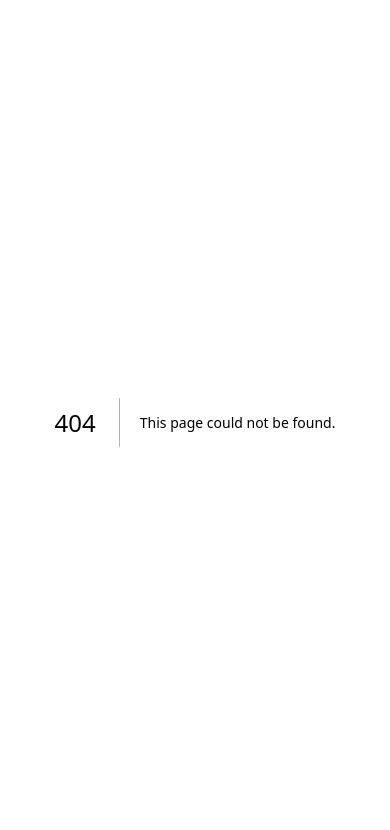
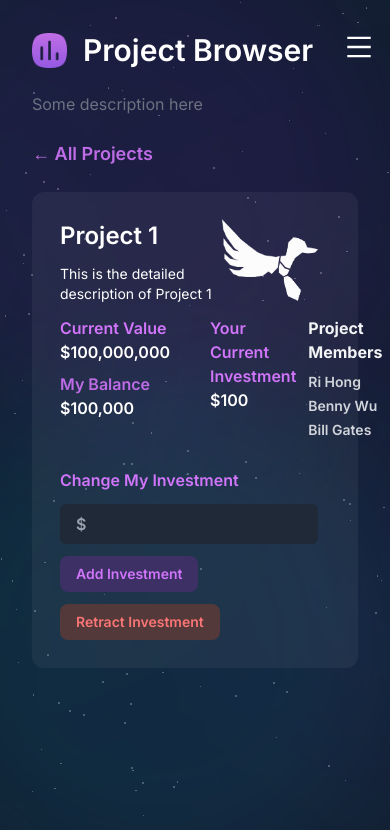
Before and after one commit to GeeseHacks/judging.geesehacks.com, a Next.js app: page /dashboard/project-browser/1 in a window 390 px wide. Before the commit this address had no page. Shown: the top 830 px of the page. Built offline with nearby package versions, Linux system fonts and the light colour scheme.

Commit message:
responsive investment page

```diff
--- a/app/dashboard/project-browser/ProjectBrowser.tsx
+++ b/app/dashboard/project-browser/ProjectBrowser.tsx
@@ -1,9 +1,11 @@
-"use client";
+'use client';
 
 import Image from "next/image";
+import { useRouter } from "next/navigation";
 import { useState } from "react";
 
 const ProjectBrowser = () => {
+  const router = useRouter();
   const [activeTab, setActiveTab] = useState("All Projects");
 
   const projects = [
@@ -32,6 +34,10 @@ const ProjectBrowser = () => {
           icon: "/static/icons/geesehacks.png",
       },
   ];
+
+  const handleCardClick = (projectID: number) => {
+      router.push(`project-browser/${projectID}`);
+  };
 
   return (
     <div className="relative flex flex-col h-full">
@@ -82,6 +88,7 @@ const ProjectBrowser = () => {
           {projects.map((project) => (
             <div
               key={project.id}
+              onClick={() => handleCardClick(project.id)}
               className="bg-opacity-5 bg-gradient-to-r from-[#815CD1]/5 to-[#6F9297]/5 p-6 sm:p-8 md:p-10 rounded-lg shadow-lg relative flex flex-col w-full max-w-full"
             >
               <div className="absolute top-1 right-4 m-5 w-10 h-10">
--- /dev/null
+++ b/app/dashboard/project-browser/[id]/page.tsx
@@ -0,0 +1,115 @@
+'use client';
+
+import Image from "next/image";
+import { useRouter } from "next/navigation";
+import { useParams } from "next/navigation";
+
+const ProjectDetails = () => {
+  const { id } = useParams();
+  const router = useRouter();
+
+  if (!id) return <div>Loading...</div>;
+
+  // Simulated static data based on the project ID.
+  const project = {
+    id: Number(id),
+    name: `Project ${id}`,
+    description: `This is the detailed description of Project ${id}`,
+    icon: "/static/icons/geesehacks.png",
+    currentValue: "$100,000,000",
+    yourInvestment: "$100",
+    balance: "$100,000",
+    projectMembers: ["Ri Hong", "Benny Wu", "Bill Gates"],
+  };
+
+  return (
+    <div className="relative flex flex-col h-full">
+      <div className="absolute -top-24 -left-36 w-[500px] h-[500px] rounded-full bg-[#7D14D0] opacity-10 blur-3xl z-[-10]"></div>
+      <div className="absolute -bottom-20 -right-12 w-[500px] h-[500px] rounded-full bg-[#119FCC] opacity-10 blur-3xl z-[-10]"></div>
+
+      {/* Header Section */}
+      <div className="flex items-center space-x-4 mb-6">
+        <Image
+          src="/static/icons/stock-market-title.png"
+          alt="Stock Market Title Image"
+          width={35}
+          height={35}
+        />
+        <h1 className="text-3xl md:text-4xl font-semibold text-white">Project Browser</h1>
+      </div>
+
+      {/* Description Section */}
+      <p className="pb-6 text-base md:text-lg text-gray-500">Some description here</p>
+      <div className="flex justify-start ">
+        <button
+              onClick={() => router.push("/dashboard/project-browser/")}
+              className="text-[#BD6CE6] text-lg font-semibold transparent"
+            >
+          ← All Projects
+        </button>
+      </div>
+
+      <div className="flex flex-col gap-3 md:gap-5 mt-6 bg-white p-7 md:p-12 bg-opacity-5 rounded-xl">
+        {/* Project Details */}
+        <h1 className="text-2xl md:text-3xl font-semibold text-white">{project.name}</h1>
+        <p className="sm:pb-6 text-sm sm:text-lg text-white break-words max-w-[20ch] sm:max-w-[30ch] md:max-w-[50ch]">{project.description}</p>
+
+        <div className="absolute top-40 right-5 md:top-44 md:right-10 m-5">
+          <Image
+            src={project.icon}
+            alt={`${project.name} Icon`}
+            width={120}
+            height={120}
+            className="w-24 h-24 sm:w-24 sm:h-24 md:w-32 md:h-32 object-contain"
+          />
+        </div>
+
+        <div className="flex sm:flex-row justify-between font-semibold text-white gap-3 sm:gap-0">
+          <div className="flex flex-col">
+            <span className="text-[#D175FA] text-base">Current Value</span>
+            <span className="text-base md:text-lg">{project.currentValue}</span>
+
+            <span className="text-[#BD6CE6] mt-2 md:mt-5 text-base">My Balance</span>
+            <span className="text-base md:text-lg">{project.balance}</span>
+          </div>
+          <div className="flex flex-col pl-7 md:pl-0">
+            <span className="text-[#D175FA] text-base">Your Current Investment</span>
+            <span className="text-abse md:text-lg">{project.yourInvestment}</span>
+          </div>
+          <div>
+            <h3 className="text-base md:text-lg font-bold text-gray-100 mb-2">Project Members</h3>
+            <ul className="space-y-1 text-gray-300">
+              {project.projectMembers.map((member) => (
+                <li key={member} className="text-sm sm:text-center">
+                  {member}
+                </li>
+              ))}
+            </ul>
+          </div>
+        </div>
+
+        {/* Investment Actions */}
+        <div className="mt-4">
+          <span className="text-[#D175FA] font-semibold text-base">Change My Investment</span>
+          <div className="flex items-center gap-3 mt-3 md:mt-4">
+            <input
+              type="number"
+              placeholder="$"
+              className="p-2 md:p-3 pl-4 font-semibold rounded-md bg-gray-800 text-white"
+            />
+          </div>
+        </div>
+        <div>
+          <button className="px-4 py-2 font-semibold text-sm md:text-base rounded-lg bg-[#3C3064] text-[#D175FA] mr-5">
+            Add Investment
+          </button>
+          <button className="mt-3 md:mt-0 px-4 py-2 font-semibold rounded-lg text-sm md:text-base bg-[#533939] text-[#FA7575]">
+            Retract Investment
+          </button>
+        </div>
+      </div>
+    </div>
+  );
+};
+
+export default ProjectDetails;
```
Also changed, not shown: public/static/icons/geesehacks.png, 1 other file (tests, documents, lock files or other folders). Lines whose indentation alone changed are shown as unchanged.
